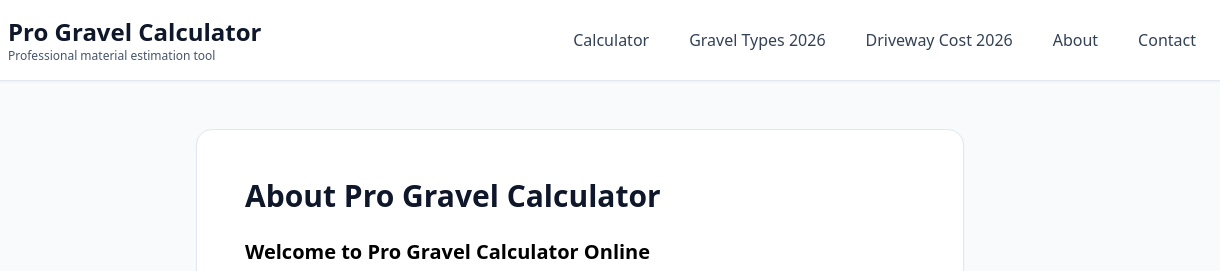
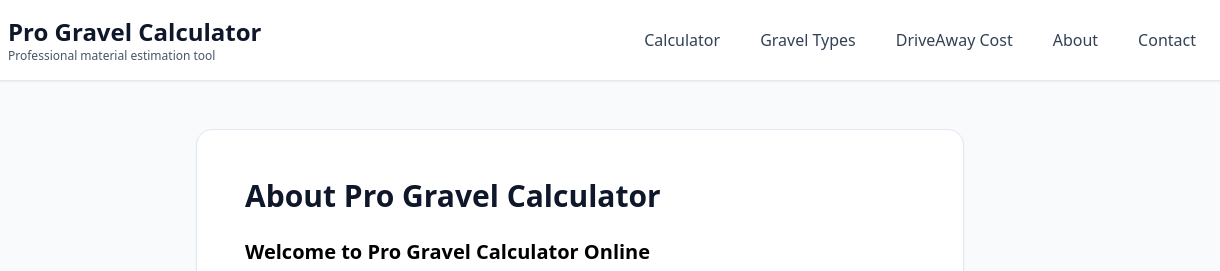
Before and after one commit to developer-047/Gravel-Calculator, a plain HTML site: page about.html in a window 1280 px wide. Shown: the top 271 px of the page, 60-1280 px from the left. Drawn offline with nearby package versions, Linux system fonts and the light colour scheme.

Commit message:
spelling mistake

```diff
--- a/about.html
+++ b/about.html
@@ -28,8 +28,8 @@
     <!-- Main Menu right (single line) -->
     <nav class="flex flex-wrap justify-center md:justify-end gap-6 md:gap-10 text-base font-medium">
       <a href="index.html" class="text-slate-700 hover:text-blue-600 transition-colors">Calculator</a>
-      <a href="best-gravel-types-2026.html" class="text-slate-700 hover:text-blue-600 transition-colors">Gravel Types 2026</a>
-      <a href="driveway-cost-2026.html" class="text-slate-700 hover:text-blue-600 transition-colors">Driveway Cost 2026</a>
+      <a href="best-gravel-types-2026.html" class="text-slate-700 hover:text-blue-600 transition-colors">Gravel Types</a>
+      <a href="driveway-cost-2026.html" class="text-slate-700 hover:text-blue-600 transition-colors">DriveAway Cost</a>
       <a href="about.html" class="text-slate-700 hover:text-blue-600 transition-colors">About</a>
       <a href="contact.html" class="text-slate-700 hover:text-blue-600 transition-colors">Contact</a>
     </nav>
```
Also changed, not shown: best-gravel-types-2026.html (+2 -2 lines), contact.html (+2 -2 lines), driveway-cost-2026.html (+2 -2 lines), index.html (+8 -4 lines), privacy.html (+2 -2 lines), terms.html (+2 -2 lines).
